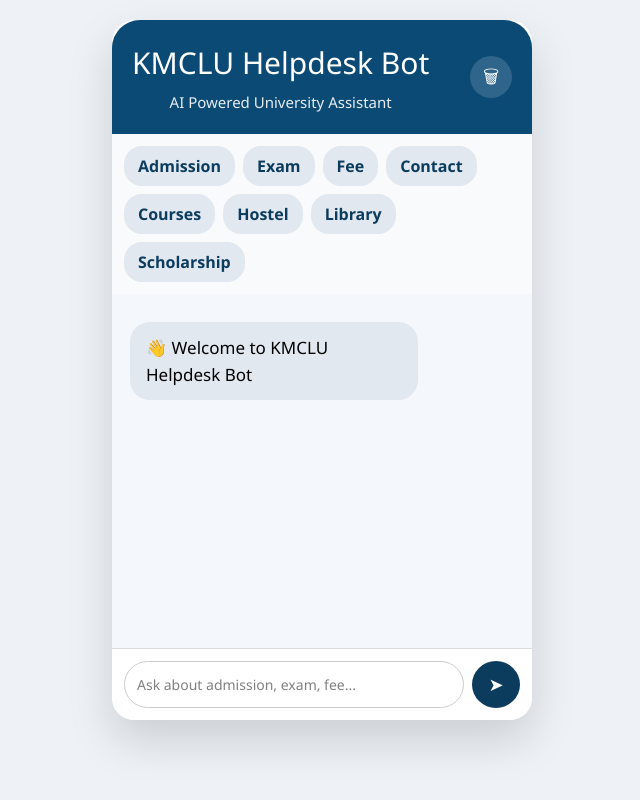
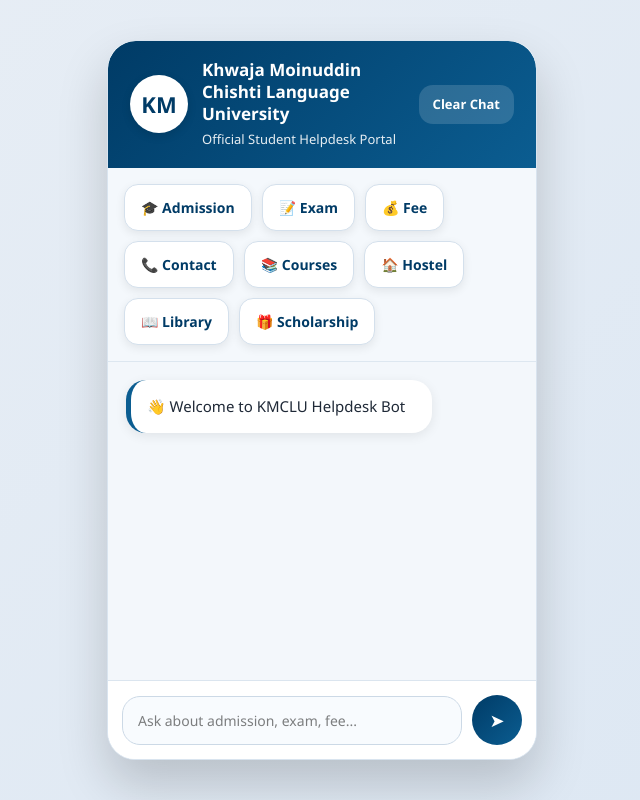
Before and after one commit to Shubham-code05/KMCLU_University_Website_Chatbot, a React app in the folder frontend/: page / in a window 1280 px wide. Shown: the whole page, without its empty margins (318-958 px from the left). Built offline with nearby package versions, Linux system fonts and the light colour scheme; the HTML template or start-up script is replaced by a standard one.

Commit message:
make chatbot look like KMCLU university portal

```diff
--- a/frontend/src/App.css
+++ b/frontend/src/App.css
@@ -1,177 +1,222 @@
 body {
   margin: 0;
   font-family: "Segoe UI", sans-serif;
-  background: #eef2f7;
+  background: linear-gradient(135deg, #e8eef5, #dce7f3);
+  min-height: 100vh;
+  display: flex;
+  justify-content: center;
+  align-items: center;
 }
 
+/* Main Container */
 .chatbot-container {
-  width: 380px;
-  height: 620px;
-  margin: 20px auto;
-  background: white;
-  border-radius: 22px;
+  width: 430px;
+  height: 720px;
+  background: #ffffff;
+  border-radius: 28px;
   overflow: hidden;
   display: flex;
   flex-direction: column;
-  box-shadow: 0 20px 45px rgba(0, 0, 0, 0.15);
+  box-shadow: 0 25px 50px rgba(0, 0, 0, 0.18);
+  border: 1px solid #d9e4ef;
 }
 
-.chat-header {
-  background: linear-gradient(135deg, #0b3c5d, #145b8c);
+/* Header */
+.header {
+  background: linear-gradient(135deg, #003b66, #0b5d91);
   color: white;
-  text-align: center;
-  padding: 20px;
-}
-
-.chat-header h2 {
-  margin: 0;
-}
-
-.chat-header p {
-  margin-top: 8px;
-  font-size: 14px;
-  opacity: 0.9;
-}
-
-.quick-buttons {
-  display: flex;
-  gap: 8px;
-  flex-wrap: wrap;
-  padding: 12px;
-  background: #f8fafc;
-}
-
-.quick-buttons button {
-  border: none;
-  border-radius: 18px;
-  padding: 8px 14px;
-  background: #e2e8f0;
-  color: #0b3c5d;
-  cursor: pointer;
-  font-weight: 600
-  }
-
-.quick-buttons button:hover {
-  background: #0b3c5d;
-  color: white;
-}
-
-.chat-body {
-  flex: 1;
-  padding: 14px;
-  overflow-y: auto;
-  background: #f4f7fb;
-}
-
-.message {
-  max-width: 75%;
-  margin: 10px 0;
-  padding: 12px 16px;
-  border-radius: 18px;
-  line-height: 1.5;
-}
-
-.message.user {
-  background: #0b3c5d;
-  color: white;
-  margin-left: auto;
-}
-
-.message.bot {
-  background: #e2e8f0;
-  color: black;
-}
-
-.chat-footer {
-  display: flex;
-  padding: 12px;
-  border-top: 1px solid #ddd;
-  background: white;
-}
-
-.chat-footer input {
-  flex: 1;
-  border: 1px solid #ccc;
-  border-radius: 24px;
-  padding: 12px;
-  font-size: 14px;
-  outline: none;
-}
-
-.chat-footer button {
-  margin-left: 8px;
-  width: 48px;
-  border: none;
-  border-radius: 50%;
-  background: #0b3c5d;
-  color: white;
-  font-size: 18px;
-  cursor: pointer;
-}
-
-.chatbot-container {
-  width: 420px;
-  height: 700px;
-}
-
-.chat-body {
-  padding: 18px;
-  display: flex;
-  flex-direction: column;
-  gap: 10px;
-}
-
-.message {
-  font-size: 17px;
-  line-height: 1.6;
-  border-radius: 20px;
-  animation: fadeIn 0.3s ease;
-}
-
-
-.chat-header {
-  background: #0b4a75;
-  color: white;
-  padding: 20px;
+  padding: 18px 22px;
   display: flex;
   justify-content: space-between;
   align-items: center;
   border-radius: 28px 28px 0 0;
 }
 
-.header-text h2 {
-  margin: 0;
-  font-size: 30px;
+.header-left {
+  display: flex;
+  align-items: center;
+  gap: 14px;
+  max-width: 75%;
 }
 
-.header-text p {
-  margin-top: 6px;
-  font-size: 15px;
+.logo-placeholder {
+  width: 58px;
+  height: 58px;
+  min-width: 58px;
+  border-radius: 50%;
+  background: white;
+  color: #003b66;
+  display: flex;
+  align-items: center;
+  justify-content: center;
+  font-size: 22px;
+  font-weight: 700;
+  box-shadow: 0 3px 10px rgba(0, 0, 0, 0.12);
+}
+
+.header h1 {
+  margin: 0;
+  font-size: 17px;
+  line-height: 1.3;
+  font-weight: 700;
+}
+
+.header p {
+  margin: 5px 0 0;
+  font-size: 13px;
   opacity: 0.9;
 }
 
 .clear-btn {
-  background: rgba(255,255,255,0.15);
+  background: rgba(255, 255, 255, 0.15);
+  color: white;
   border: none;
-  color: white;
-  width: 42px;
-  height: 42px;
-  border-radius: 50%;
-  font-size: 18px;
+  border-radius: 14px;
+  padding: 10px 14px;
+  font-size: 13px;
+  font-weight: 600;
   cursor: pointer;
-  transition: 0.3s;
+  transition: 0.25s;
 }
 
 .clear-btn:hover {
-  background: rgba(255,255,255,0.25);
-  transform: rotate(10deg);
+  background: rgba(255, 255, 255, 0.28);
 }
 
+/* Quick Buttons */
+.quick-buttons {
+  display: flex;
+  flex-wrap: wrap;
+  gap: 10px;
+  padding: 16px;
+  background: #f4f8fc;
+  border-bottom: 1px solid #dde7f0;
+}
+
+.quick-buttons button {
+  background: #ffffff;
+  border: 1px solid #d4e0ec;
+  color: #003b66;
+  border-radius: 14px;
+  padding: 12px 16px;
+  font-size: 14px;
+  font-weight: 600;
+  cursor: pointer;
+  transition: all 0.25s ease;
+  box-shadow: 0 3px 10px rgba(0, 0, 0, 0.08);
+}
+
+.quick-buttons button:hover {
+  background: #003b66;
+  color: white;
+  transform: translateY(-2px);
+}
+
+
+
+/* Chat Body */
+.chat-body {
+  flex: 1;
+  overflow-y: auto;
+  background: #f3f7fb;
+  padding: 18px;
+  display: flex;
+  flex-direction: column;
+  gap: 14px;
+}
+
+.chat-body::-webkit-scrollbar {
+  width: 6px;
+}
+
+.chat-body::-webkit-scrollbar-thumb {
+  background: #b7c8d9;
+  border-radius: 10px;
+}
+
+/* Message */
+.message {
+  max-width: 78%;
+  padding: 14px 16px;
+  border-radius: 20px;
+  font-size: 15px;
+  line-height: 1.7;
+  animation: fadeIn 0.3s ease;
+  word-break: break-word;
+}
+
+.message.bot {
+  background: #ffffff;
+  color: #1f2937;
+  border-left: 5px solid #0b5d91;
+  box-shadow: 0 3px 12px rgba(0, 0, 0, 0.08);
+}
+
+.message.user {
+  background: linear-gradient(135deg, #003b66, #0b5d91);
+  color: white;
+  margin-left: auto;
+  box-shadow: 0 3px 12px rgba(0, 59, 102, 0.28);
+}
+
+/* Links */
+.message a {
+  color: #0b5ed7;
+  font-weight: 600;
+  text-decoration: underline;
+}
+
+.message.user a {
+  color: #ffffff;
+}
+
+/* Footer */
+.chat-footer {
+  display: flex;
+  align-items: center;
+  gap: 10px;
+  padding: 14px;
+  background: #ffffff;
+  border-top: 1px solid #dbe5ef;
+}
+
+.chat-footer input {
+  flex: 1;
+  border: 1px solid #ccd9e6;
+  border-radius: 18px;
+  padding: 13px 15px;
+  font-size: 14px;
+  outline: none;
+  background: #f8fbfe;
+}
+
+.chat-footer input:focus {
+  border-color: #0b5d91;
+}
+
+.chat-footer button {
+  width: 50px;
+  height: 50px;
+  border: none;
+  border-radius: 50%;
+  background: linear-gradient(135deg, #003b66, #0b5d91);
+  color: white;
+  font-size: 18px;
+  cursor: pointer;
+  transition: 0.25s;
+}
+
+.chat-footer button:hover {
+  transform: scale(1.06);
+}
+
+/* Animation */
 @keyframes fadeIn {
   from {
     opacity: 0;
     transform: translateY(8px);
   }
+
   to {
     opacity: 1;
     transform: translateY(0);
--- a/frontend/src/components/Header.jsx
+++ b/frontend/src/components/Header.jsx
@@ -1,13 +1,17 @@
 export default function Header({ clearChat }) {
   return (
-    <div className="chat-header">
-      <div className="header-text">
-        <h2>KMCLU Helpdesk Bot</h2>
-        <p>AI Powered University Assistant</p>
+    <div className="header">
+      <div className="header-left">
+        <div className="logo-placeholder">KM</div>
+
+        <div>
+          <h1>Khwaja Moinuddin Chishti Language University</h1>
+          <p>Official Student Helpdesk Portal</p>
+        </div>
       </div>
 
       <button className="clear-btn" onClick={clearChat}>
-        🗑
+        Clear Chat
       </button>
     </div>
   );
--- a/frontend/src/components/QuickButtons.jsx
+++ b/frontend/src/components/QuickButtons.jsx
@@ -1,14 +1,37 @@
 export default function QuickButtons({ sendMessage }) {
   return (
     <div className="quick-buttons">
-      <button onClick={() => sendMessage("admission")}>Admission</button>
-      <button onClick={() => sendMessage("exam")}>Exam</button>
-      <button onClick={() => sendMessage("fee")}>Fee</button>
-      <button onClick={() => sendMessage("contact")}>Contact</button>
-      <button onClick={() => sendMessage("courses")}>Courses</button>
-      <button onClick={() => sendMessage("hostel")}>Hostel</button>
-      <button onClick={() => sendMessage("library")}>Library</button>
-      <button onClick={() => sendMessage("scholarship")}>Scholarship</button>
+      <button onClick={() => sendMessage("admission")}>
+        🎓 Admission
+      </button>
+
+      <button onClick={() => sendMessage("exam")}>
+        📝 Exam
+      </button>
+
+      <button onClick={() => sendMessage("fee structure")}>
+        💰 Fee
+      </button>
+
+      <button onClick={() => sendMessage("contact")}>
+        📞 Contact
+      </button>
+
+      <button onClick={() => sendMessage("courses")}>
+        📚 Courses
+      </button>
+
+      <button onClick={() => sendMessage("hostel")}>
+        🏠 Hostel
+      </button>
+
+      <button onClick={() => sendMessage("library")}>
+        📖 Library
+      </button>
+
+      <button onClick={() => sendMessage("scholarship")}>
+        🎁 Scholarship
+      </button>
     </div>
   );
 }
```
Also changed, not shown: frontend/public/logo-kmclu.png (added).
